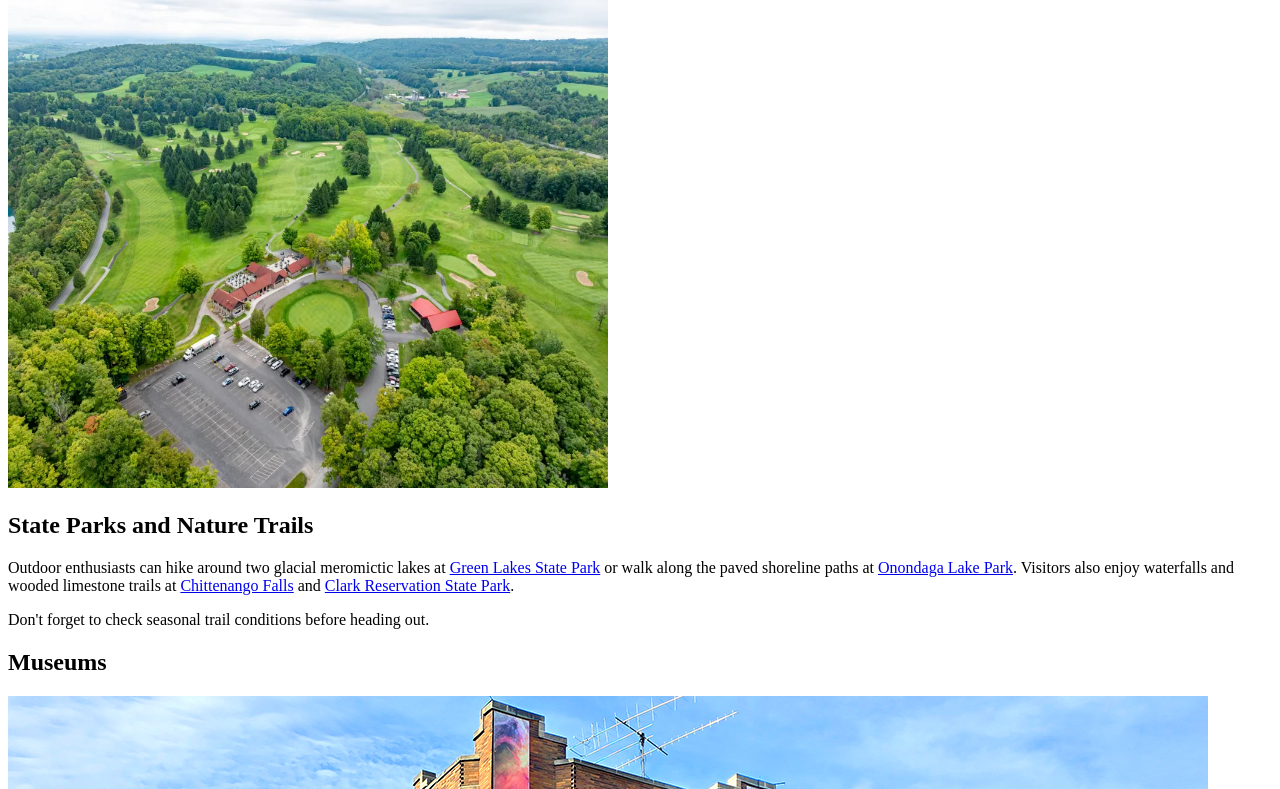
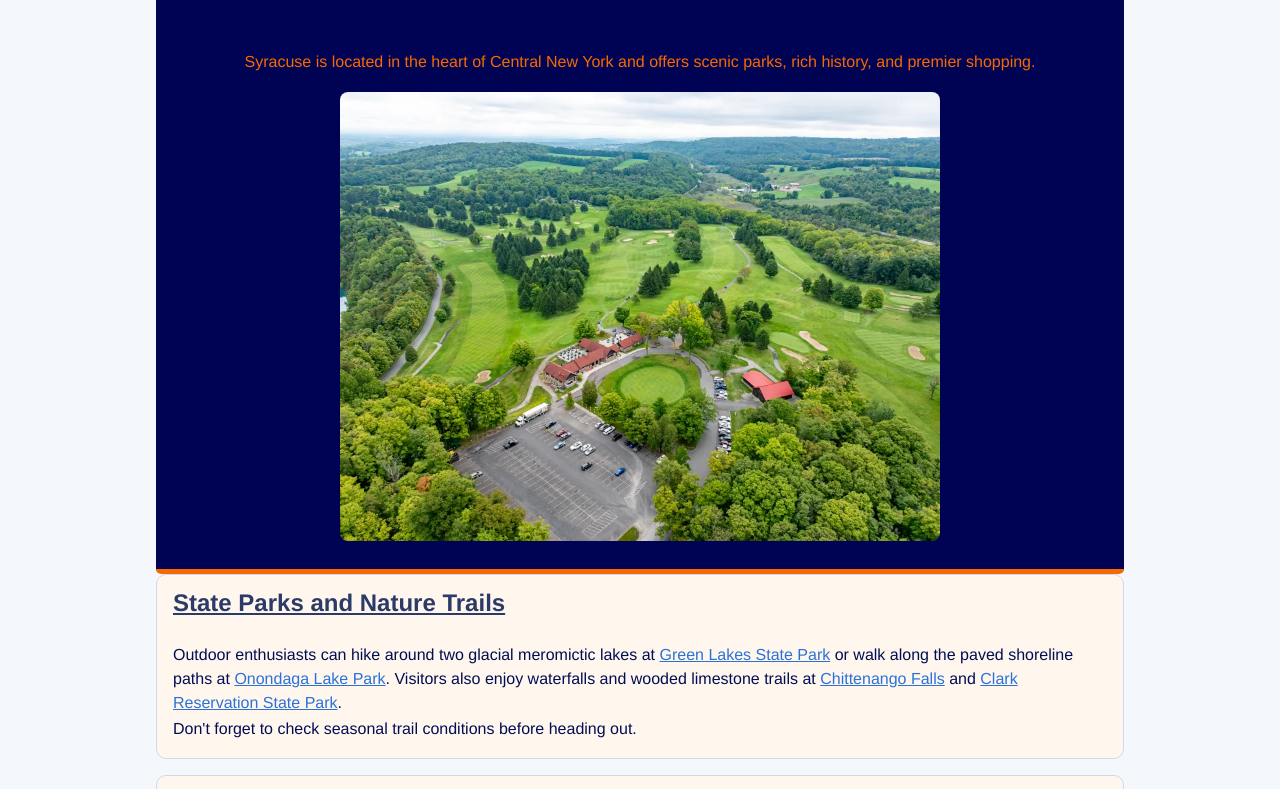
Before and after one commit to CIS-130/Team-4, a plain HTML site: page mustsee.html in a window 1280 px wide. Shown: the part 222-1011 px from the top of the page. Drawn offline with Linux system fonts and the light colour scheme.

Commit message:
finished

```diff
--- a/mustsee.html
+++ b/mustsee.html
@@ -5,7 +5,7 @@
     <meta name="viewport" content="width=device-width, initial-scale=1.0">
     <meta name="description" content="A guide to things to do in Syracuse, NY">
     <title>Syracuse, NY Things To Do</title>
-    <link rel="stylesheet" href="/styles/main.css">
+    <link rel="stylesheet" href="styles/styles.css">
 </head>
 
 <body>
```
